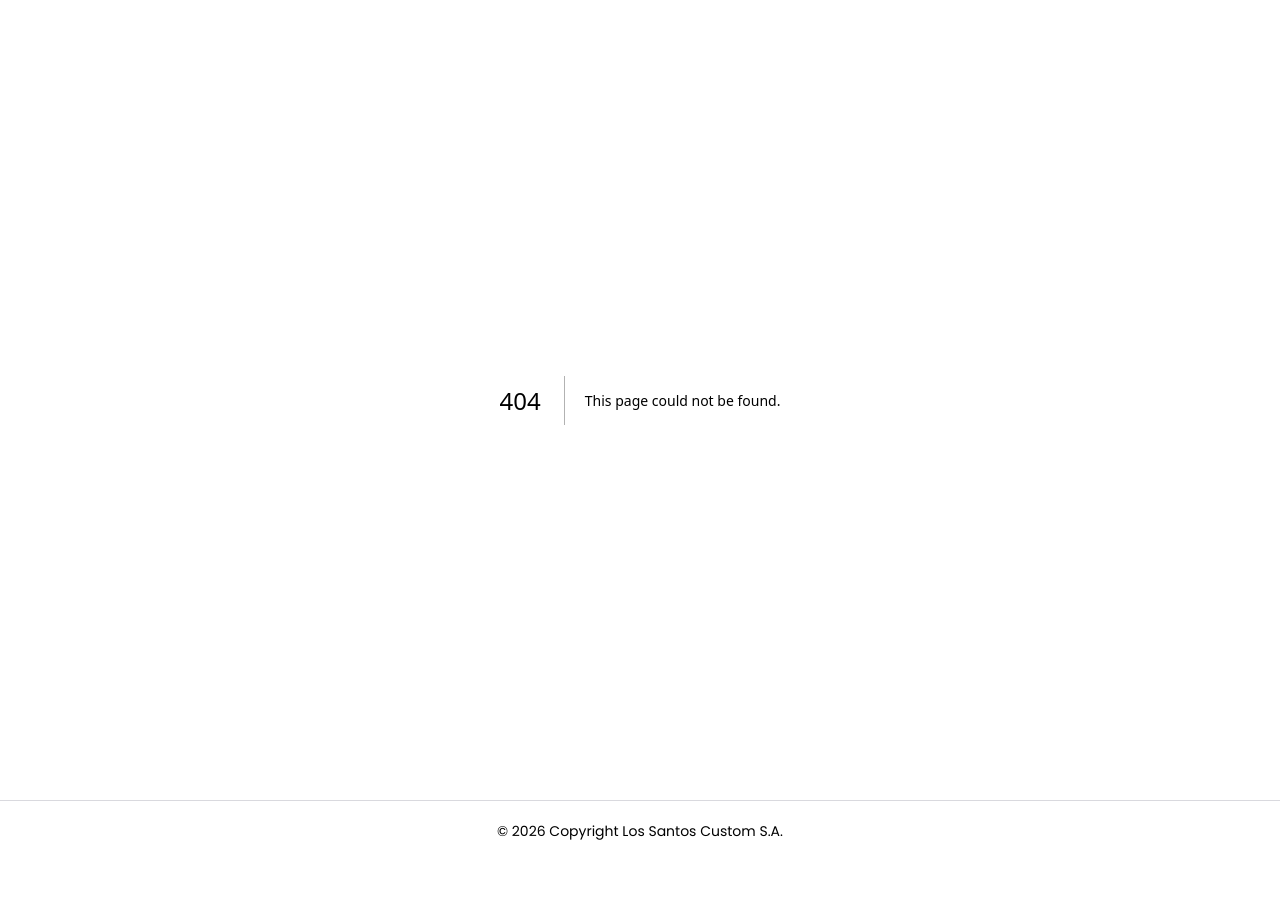
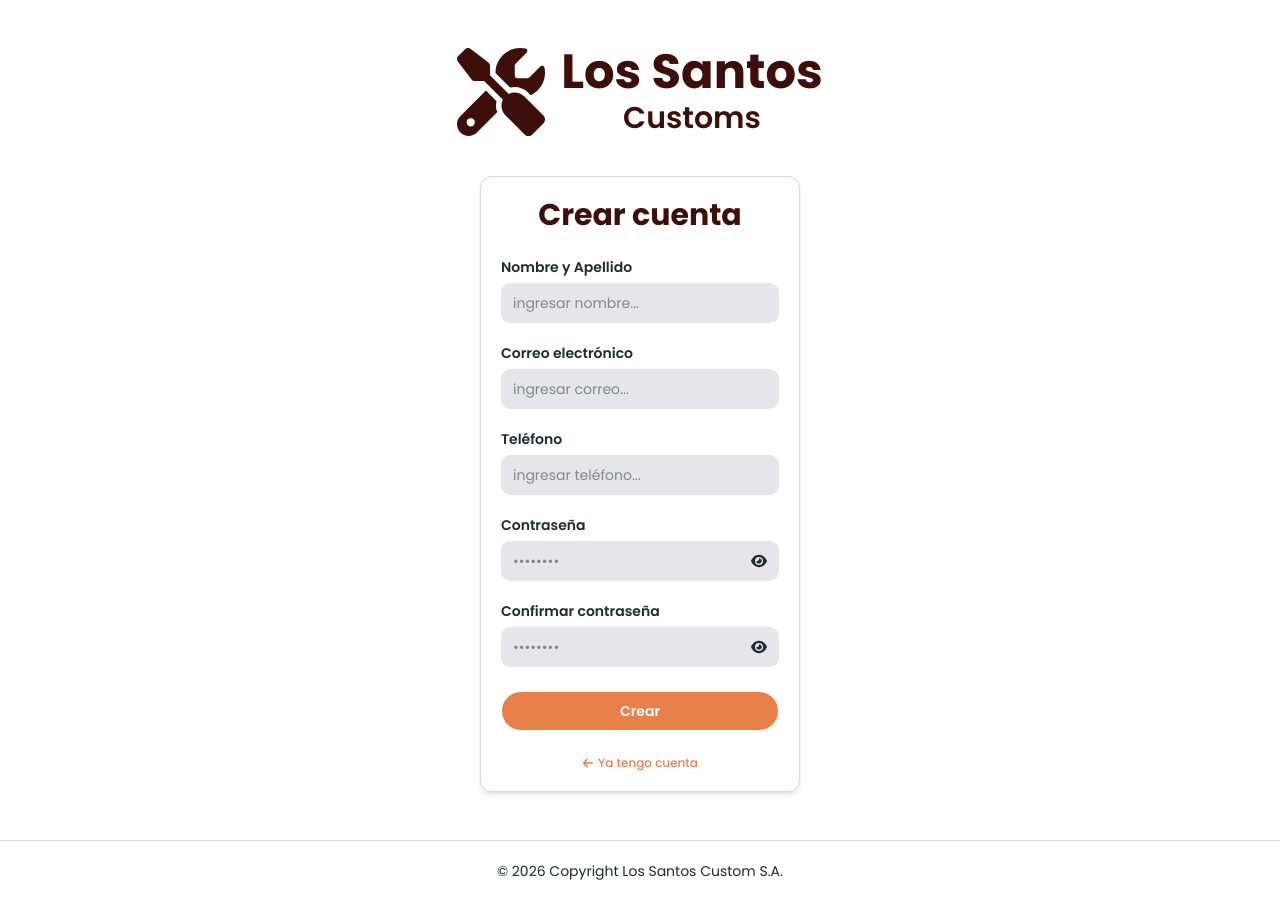
Before and after one commit to rodrigoalee/Frontlossantos, a Next.js app: page /registro in a window 1280 px wide. Before the commit this address had no page. Before the commit the page ends 861 px from the top, so only its background shows below. Built offline with nearby package versions, Linux system fonts and the light colour scheme.

Commit message:
Rodriale: Fomulario del registrarse.

```diff
--- a/src/app/layout.tsx
+++ b/src/app/layout.tsx
@@ -1,6 +1,5 @@
 import type { Metadata, Viewport } from "next";
 import { Poppins } from "next/font/google";
-import Footer from "@/components/Footer";
 import ServiceWorkerRegister from "@/components/ServiceWorkerRegister";
 import "./globals.css";
 
@@ -25,7 +24,6 @@ export default function RootLayout({ children }: LayoutProps<"/">) {
     <html lang="es" data-theme="lossantos" className={`${poppins.variable} h-full antialiased`}>
       <body className="flex min-h-full flex-col bg-base-100 font-sans text-base-content">
         <main className="flex flex-1 flex-col">{children}</main>
-        <Footer />
         <ServiceWorkerRegister />
       </body>
     </html>
--- a/src/app/login/page.tsx
+++ b/src/app/login/page.tsx
@@ -1,4 +1,5 @@
 import type { Metadata } from "next";
+import Footer from "@/components/Footer";
 import Logo from "@/components/Logo";
 import LoginForm from "@/features/auth/components/LoginForm";
 
@@ -8,9 +9,12 @@ export const metadata: Metadata = {
 
 export default function LoginPage() {
   return (
-    <div className="flex flex-1 flex-col items-center justify-center gap-10 px-4 py-12">
-      <Logo />
-      <LoginForm />
-    </div>
+    <>
+      <div className="flex flex-1 flex-col items-center justify-center gap-10 px-4 py-12">
+        <Logo />
+        <LoginForm />
+      </div>
+      <Footer />
+    </>
   );
 }
--- a/src/app/page.tsx
+++ b/src/app/page.tsx
@@ -2,15 +2,16 @@ import Navbar from "@/components/Navbar";
 import Hero from "@/components/Hero";
 import ServiciosTaller from "@/components/ServiciosTaller";
 import HorarioYContacto from "@/components/HorarioYContacto";
+import Footer from "@/components/Footer";
 
 export default function HomePage() {
   return (
     <>
-    <Navbar />
-    <Hero />
-    <ServiciosTaller />
-    <HorarioYContacto />
+      <Navbar />
+      <Hero />
+      <ServiciosTaller />
+      <HorarioYContacto />
+      <Footer />
     </>
   );
-
 }
--- /dev/null
+++ b/src/app/registro/page.tsx
@@ -0,0 +1,20 @@
+import type { Metadata } from "next";
+import Footer from "@/components/Footer";
+import Logo from "@/components/Logo";
+import RegistroForm from "@/features/auth/components/RegistroForm";
+
+export const metadata: Metadata = {
+  title: "Crear cuenta | Los Santos Customs",
+};
+
+export default function RegistroPage() {
+  return (
+    <>
+      <div className="flex flex-1 flex-col items-center justify-center gap-10 px-4 py-12">
+        <Logo />
+        <RegistroForm />
+      </div>
+      <Footer />
+    </>
+  );
+}
--- a/src/features/auth/components/PasswordInput.tsx
+++ b/src/features/auth/components/PasswordInput.tsx
@@ -6,9 +6,10 @@ import { FaEye, FaEyeSlash } from "react-icons/fa6";
 type Props = {
   id: string;
   name: string;
+  autoComplete?: "current-password" | "new-password";
 };
 
-export default function PasswordInput({ id, name }: Props) {
+export default function PasswordInput({ id, name, autoComplete = "current-password" }: Props) {
   const [visible, setVisible] = useState(false);
   const Icon = visible ? FaEyeSlash : FaEye;
 
@@ -19,7 +20,7 @@ export default function PasswordInput({ id, name }: Props) {
         name={name}
         type={visible ? "text" : "password"}
         placeholder="••••••••"
-        autoComplete="current-password"
+        autoComplete={autoComplete}
         required
         className="grow"
       />
--- /dev/null
+++ b/src/features/auth/components/RegistroForm.tsx
@@ -0,0 +1,77 @@
+import Link from "next/link";
+import { FaArrowLeft } from "react-icons/fa6";
+import PasswordInput from "./PasswordInput";
+
+const labelClass = "mb-1.5 block text-sm font-semibold";
+
+const CAMPOS_DE_TEXTO = [
+  {
+    id: "nombreCompleto",
+    etiqueta: "Nombre y Apellido",
+    type: "text",
+    autoComplete: "name",
+    placeholder: "ingresar nombre...",
+  },
+  {
+    id: "correo",
+    etiqueta: "Correo electrónico",
+    type: "email",
+    autoComplete: "email",
+    placeholder: "ingresar correo...",
+  },
+  {
+    id: "telefono",
+    etiqueta: "Teléfono",
+    type: "tel",
+    autoComplete: "tel",
+    placeholder: "ingresar teléfono...",
+  },
+];
+
+export default function RegistroForm() {
+  return (
+    <form className="card w-full max-w-xs border border-base-300 shadow-md">
+      <div className="card-body gap-0 p-5">
+        <h1 className="mb-6 text-center text-3xl font-bold text-secondary">Crear cuenta</h1>
+
+        {CAMPOS_DE_TEXTO.map((campo) => (
+          <div key={campo.id}>
+            <label htmlFor={campo.id} className={labelClass}>
+              {campo.etiqueta}
+            </label>
+            <input
+              id={campo.id}
+              name={campo.id}
+              type={campo.type}
+              placeholder={campo.placeholder}
+              autoComplete={campo.autoComplete}
+              required
+              className="input mb-5 w-full border-0 bg-base-200"
+            />
+          </div>
+        ))}
+
+        <label htmlFor="password" className={labelClass}>
+          Contraseña
+        </label>
+        <PasswordInput id="password" name="password" autoComplete="new-password" />
+
+        <label htmlFor="confirmarPassword" className={`${labelClass} mt-5`}>
+          Confirmar contraseña
+        </label>
+        <PasswordInput id="confirmarPassword" name="confirmarPassword" autoComplete="new-password" />
+
+        <button type="submit" className="btn btn-primary mt-6 w-full rounded-full">
+          Crear
+        </button>
+
+        <Link
+          href="/login"
+          className="mt-6 flex items-center justify-center gap-1 text-xs font-medium text-primary hover:underline"
+        >
+          <FaArrowLeft className="size-3" /> Ya tengo cuenta
+        </Link>
+      </div>
+    </form>
+  );
+}
```
